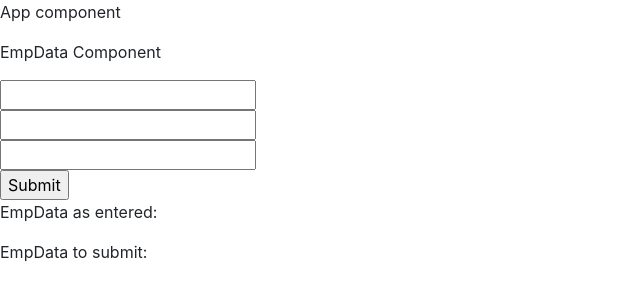
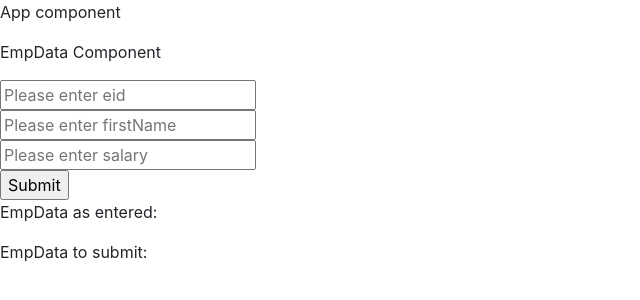
Before and after one commit to vamandeshmukh/deloitte-react-app, a React (Create React App) app: page / in a window 1280 px wide. Shown: the top 300 px of the page, without its empty margins (0-640 px from the left). Built offline with nearby package versions, Linux system fonts and the light colour scheme.

Commit message:
react-basics

```diff
--- a/src/components/EmpData.js
+++ b/src/components/EmpData.js
@@ -22,11 +22,11 @@ const EmpData = () => {
         <div>
             <p>EmpData Component</p>
             <div>
-                <input type="number" name="eid" value={emp.eid} onChange={handleEmp} />
+                <input type="number" name="eid" value={emp.eid} onChange={handleEmp} placeholder="Please enter eid" />
                 <br />
-                <input type="text" name="firstName" value={emp.firstName} onChange={handleEmp} />
+                <input type="text" name="firstName" value={emp.firstName} onChange={handleEmp} placeholder="Please enter firstName" />
                 <br />
-                <input type="number" name="salary" value={emp.salary} onChange={handleEmp} />
+                <input type="number" name="salary" value={emp.salary} onChange={handleEmp} placeholder="Please enter salary" />
                 <br />
                 <input type="button" name="submit" value="Submit" onClick={submitEmp} />
             </div>
```
